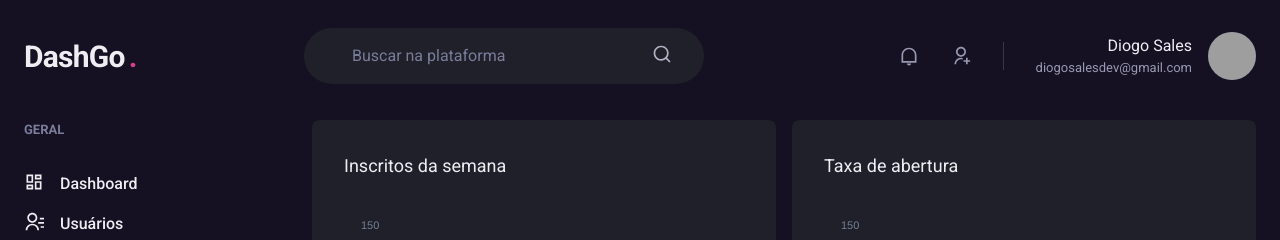
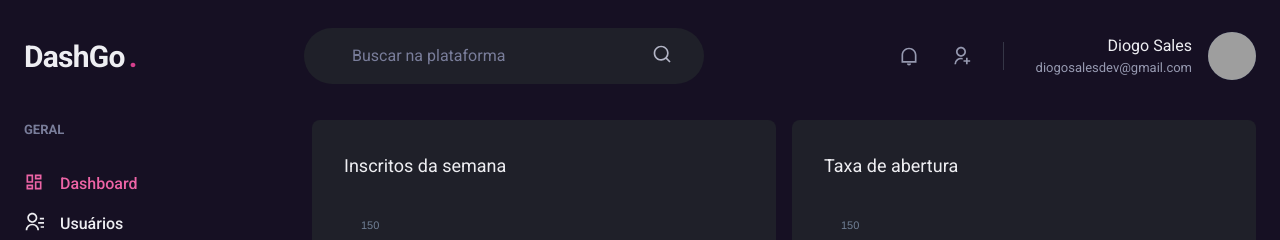
Before and after one commit to diogosalesdev/dashgo, a Next.js app: page /dashboard in a window 1280 px wide. Shown: the top 240 px of the page. Built offline with nearby package versions, Linux system fonts and the light colour scheme; grey boxes are pictures that could not be loaded.

Commit message:
Active link created

```diff
--- /dev/null
+++ b/src/components/ActiveLink.tsx
@@ -0,0 +1,36 @@
+import { useRouter } from "next/dist/client/router";
+import Link, { LinkProps } from "next/link";
+import { cloneElement, ReactElement } from "react";
+
+interface ActiveLinkProps extends LinkProps{
+  children: ReactElement;
+  shouldMatchExactHref: boolean;
+}
+
+export function ActiveLink({
+  children,
+  shouldMatchExactHref = false,
+  ...rest
+}: ActiveLinkProps) {
+  const { asPath } = useRouter()
+
+  let isActive = false
+
+  if (shouldMatchExactHref && (asPath === rest.href || asPath == rest.as)) {
+    isActive = true
+  }
+
+  if (!shouldMatchExactHref &&
+    (asPath.startsWith(String(rest.href)) ||
+    asPath.startsWith(rest.as))) {
+      isActive = true
+    }
+
+  return (
+    <Link {...rest}>
+      {cloneElement(children, {
+        color: isActive ? 'pink.400' : 'gray.50'
+      })}
+    </Link>
+  )
+}
--- a/src/components/Sidebar/NavLink.tsx
+++ b/src/components/Sidebar/NavLink.tsx
@@ -1,6 +1,6 @@
 import { Link as ChakraLink, Icon, Text, LinkProps as ChakraLinkProps } from "@chakra-ui/react";
-import Link from "next/link";
 import { ElementType } from "react";
+import { ActiveLink } from "../ActiveLink";
 
 interface NavLinkProps extends ChakraLinkProps{
   icon: ElementType;
@@ -10,11 +10,11 @@
 
 export function NavLink({ icon, children, href, ...rest }: NavLinkProps) {
   return (
-    <Link href={href} passHref>
+    <ActiveLink href={href} passHref>
       <ChakraLink display='flex' align='center' {...rest}>
         <Icon as={icon} fontSize='20' />
         <Text ml='4' fontWeight='medium'>{children}</Text>
       </ChakraLink>
-    </Link>
+    </ActiveLink>
   )
 }
```
